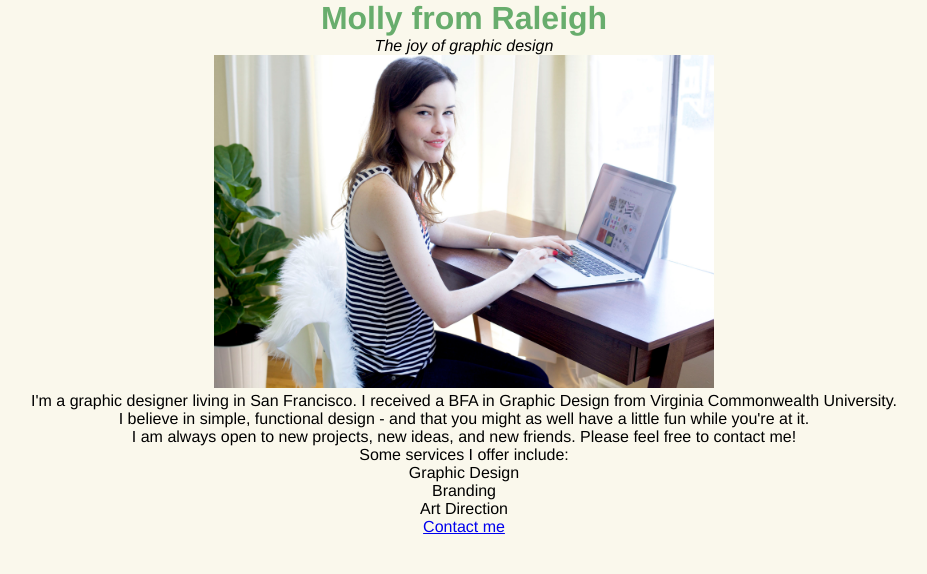
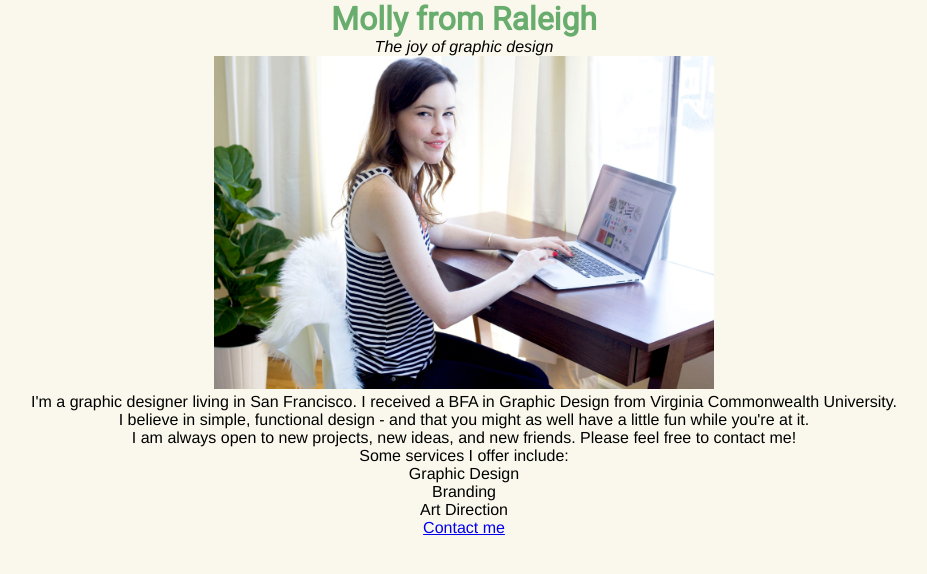
Before and after one commit to mollyfromraleigh/mollyfromraleigh.github.io, a plain HTML site: page unit_4/index.html in a window 1280 px wide. Shown: the whole page, without its empty margins (176-1103 px from the left). Drawn offline with Linux system fonts and the light colour scheme.

Commit message:
Unit 4 assignment

```diff
--- a/unit_4/css/style.css
+++ b/unit_4/css/style.css
@@ -11,7 +11,7 @@ body {
 	text-align: center;
 }
 h1 {
-	font-style: 'Roboto';
+	font-family: 'Roboto';
 	color: rgb(104,173,109);
 }
 img {
```
